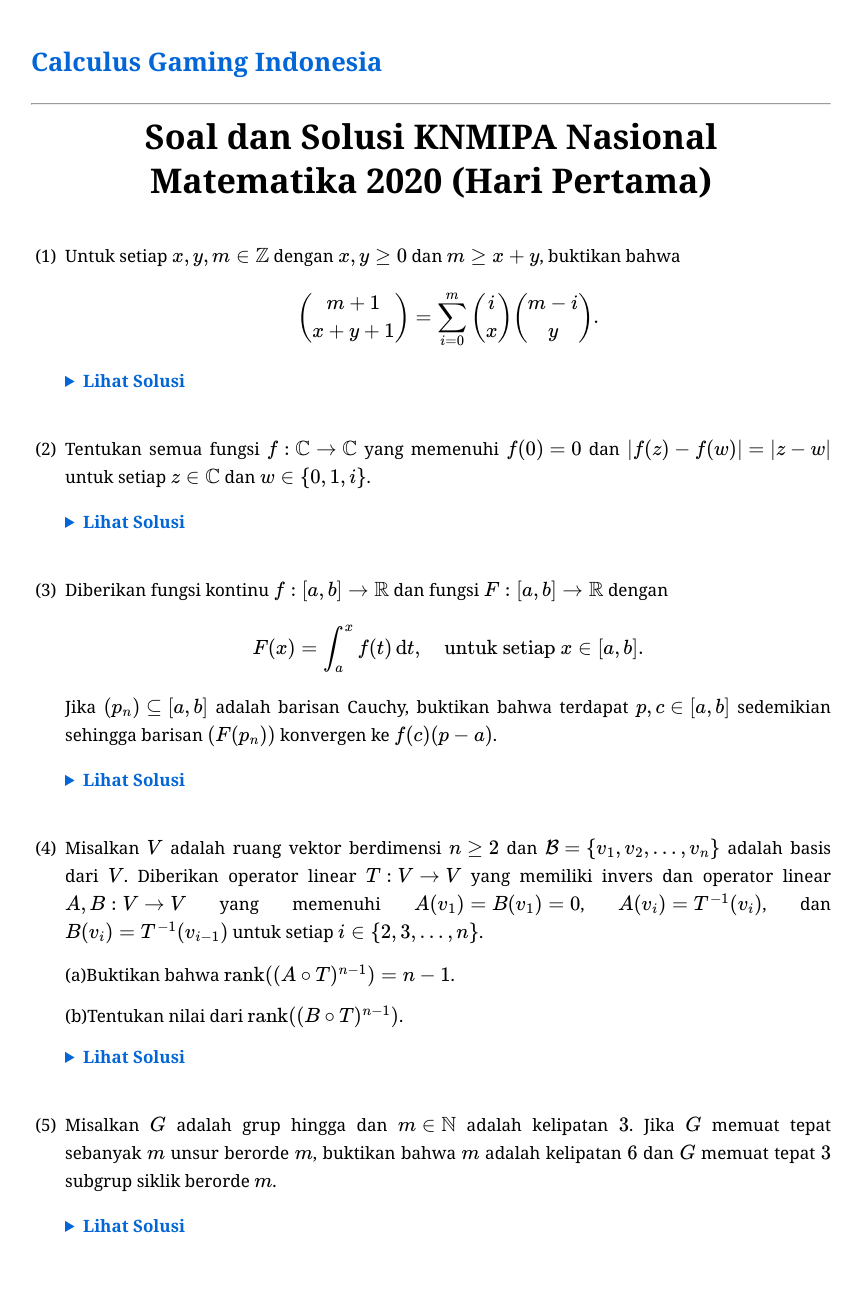
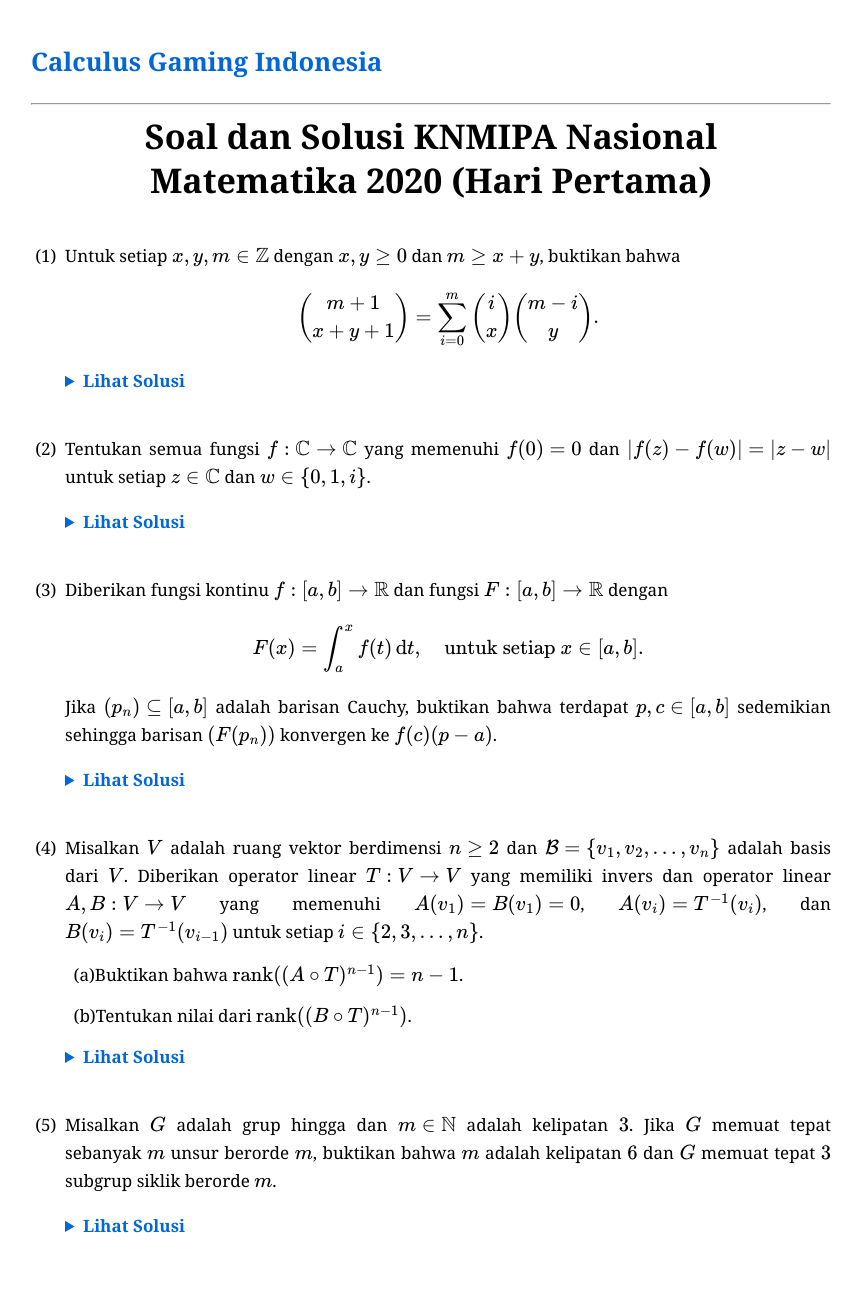
Before and after one commit to calculusgamingindonesia/calculusgamingindonesia.github.io, a Jekyll site: the page built from _posts/2026-06-29-knmipa-nas-mat-20-1.md, in a window 1280 px wide. Shown: the whole page, without its empty margins (209-1071 px from the left). Built offline with Jekyll 4.4.1, drawn with Linux system fonts in a browser that asks for light colours; some web fonts are replaced.

Commit message:
Update default.html

```diff
--- a/_layouts/default.html
+++ b/_layouts/default.html
@@ -60,7 +60,7 @@
             margin-top: 15px;
         }
         ol ul > li {
-            padding-left: 1.5em;
+            padding-left: 2em;
             text-indent: -1.5em;
             margin-bottom: 12px;
             line-height: 1.7;
```
